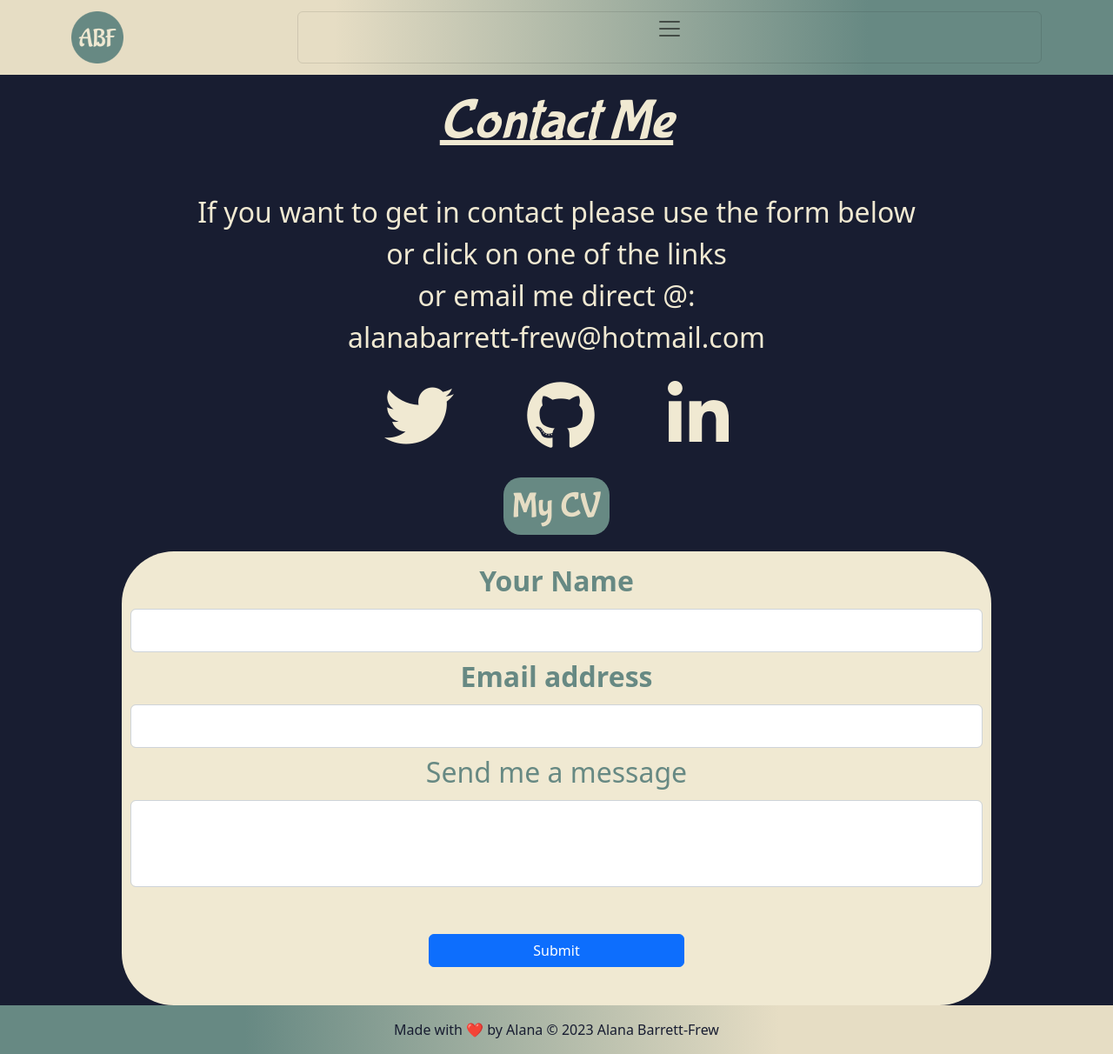
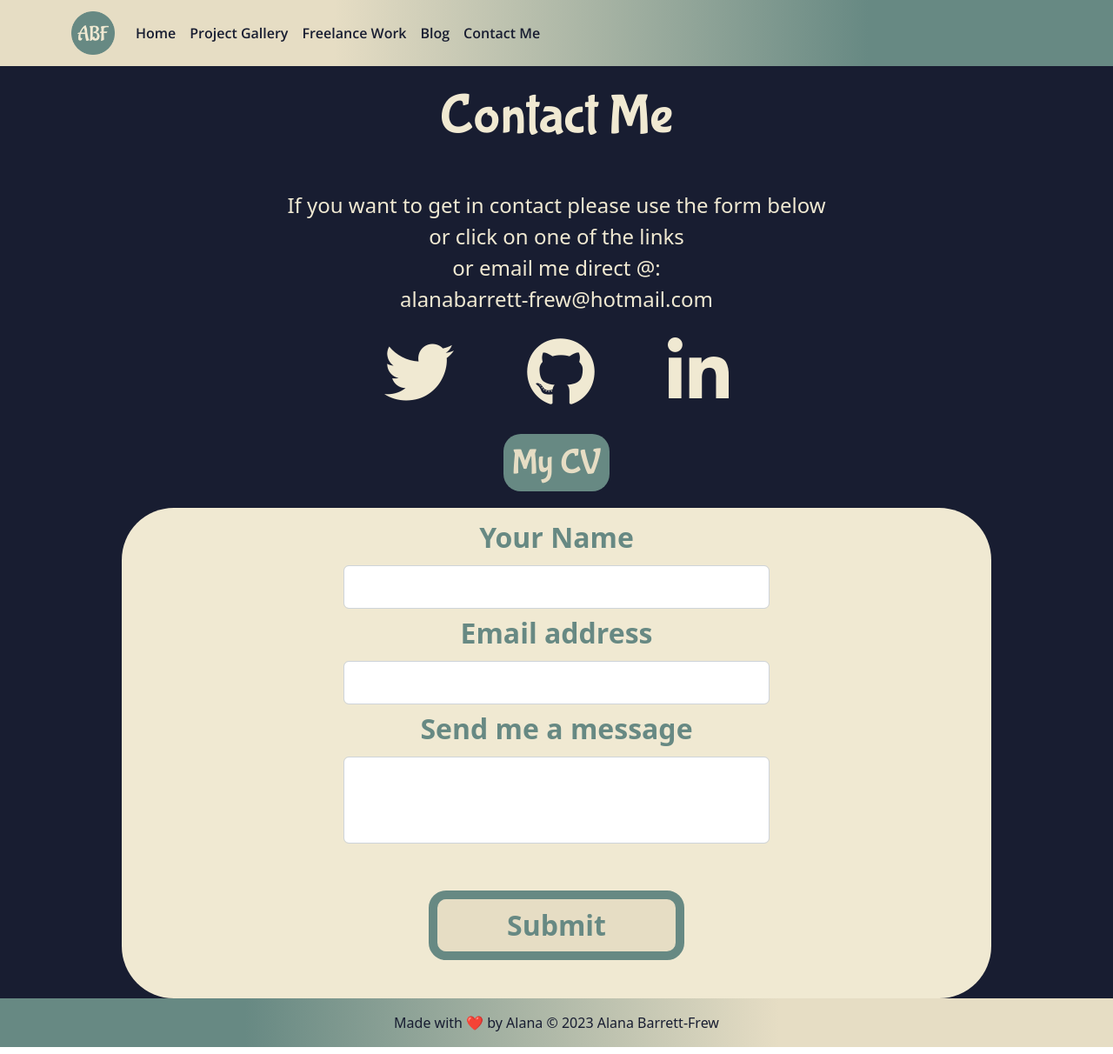
Before and after one commit to AlanaBF/Alana-Portfolio, a React (Vite) app: page /#/Contact in a window 1280 px wide. Shown: the whole page at 87% size. Built offline with nearby package versions, Linux system fonts and the light colour scheme.

Commit message:
bootstrap added and styled

```diff
--- a/index.html
+++ b/index.html
@@ -40,9 +40,12 @@
     <link rel="preconnect" href="https://fonts.googleapis.com" />
     <link rel="preconnect" href="https://fonts.gstatic.com" crossorigin />
     <link
-      href="https://fonts.googleapis.com/css2?family=Bubblegum+Sans&family=Open+Sans:wght@300&display=swap"
+      href="https://fonts.googleapis.com/css2?family=Bubblegum+Sans&family=Open+Sans:wght@600&display=swap"
       rel="stylesheet"
     />
+    <!-- Bootstrap Style Sheet -->
+    <!-- <link href="https://cdn.jsdelivr.net/npm/bootstrap@5.3.0-alpha3/dist/css/bootstrap.min.css" rel="stylesheet" integrity="sha384-KK94CHFLLe+nY2dmCWGMq91rCGa5gtU4mk92HdvYe+M/SXH301p5ILy+dN9+nJOZ" crossorigin="anonymous"> -->
+
     <!-- Stylesheet -->
     <link rel="stylesheet" href="/src/index.css" />
   </head>
--- a/src/components/ContactMe/index.jsx
+++ b/src/components/ContactMe/index.jsx
@@ -42,7 +42,7 @@ export const ContactMe = () => {
           <Form.Label className="messagelabel">Send me a message</Form.Label>
           <Form.Control className="messagebox" name="message" />
         </Form.Group>
-        <Button className="submit" variant="primary" type="submit" value="Send">
+        <Button className="submit-button" variant="primary" type="submit" value="Send">
           Submit
         </Button>
       </Form.Group>
--- a/src/components/Header/index.jsx
+++ b/src/components/Header/index.jsx
@@ -1,47 +1,45 @@
 import React from "react";
 import favicon from "../../assets/favicon/apple-touch-icon.png";
-import '../../index.css'
-import Container from 'react-bootstrap/Container';
-import Nav from 'react-bootstrap/Nav';
-import Navbar from 'react-bootstrap/Navbar';
-import { LinkContainer } from 'react-router-bootstrap';
+import Container from "react-bootstrap/Container";
+import Nav from "react-bootstrap/Nav";
+import Navbar from "react-bootstrap/Navbar";
+import { LinkContainer } from "react-router-bootstrap";
 
 function Header() {
   return (
-    <Container fluid className='p-0'>
-<Navbar expand="navigation navbar lg">
+    // <Container fluid className="p-0">
+      <Navbar collapseOnSelect expand="lg" className="navbar navigation">
         <Container>
           <LinkContainer to="/">
-            <Navbar.Brand >
-              <div className='logo-container'>
-                <div className='logo-text logo-mobile'>
-                </div>
-                <div className='logo-holder'>
-                  <img src={favicon} alt='logo' width="60px" />
-                </div>
+            <Navbar.Brand className="navbar-brand">
+              <div >
+                <img src={favicon} alt="logo" width="50px" />
               </div>
             </Navbar.Brand>
           </LinkContainer>
-          <Navbar.Toggle aria-controls="basic-navbar-nav" />
-          <Navbar.Collapse id="basic-navbar-nav">
+          <Navbar.Toggle aria-controls="responsive-navbar-nav" />
+          <Navbar.Collapse id="responsive-navbar-nav">
             <Nav className="me-auto">
-              <LinkContainer to='/ProjectGallery'>
-                <Nav.Link >Project Gallery</Nav.Link>
+              <LinkContainer to="/">
+                <Nav.Link className="nav-link">Home</Nav.Link>
+              </LinkContainer>
+              <LinkContainer to="/ProjectGallery">
+                <Nav.Link className="nav-link">Project Gallery</Nav.Link>
               </LinkContainer>
               <LinkContainer to="/Freelance">
-                <Nav.Link >Freelance Work</Nav.Link>
+                <Nav.Link className="nav-link">Freelance Work</Nav.Link>
               </LinkContainer>
               <LinkContainer to="/Blog">
-                <Nav.Link>Blog</Nav.Link>
-                </LinkContainer>
-                <LinkContainer to="/Contact">
-                <Nav.Link>Contact Me</Nav.Link>
-                </LinkContainer>
+                <Nav.Link className="nav-link">Blog</Nav.Link>
+              </LinkContainer>
+              <LinkContainer to="/Contact">
+                <Nav.Link className="nav-link">Contact Me</Nav.Link>
+              </LinkContainer>
             </Nav>
           </Navbar.Collapse>
         </Container>
       </Navbar>
-    </Container>
+    // </Container>
   );
 }
 
--- a/src/components/Search/index.jsx
+++ b/src/components/Search/index.jsx
@@ -10,7 +10,7 @@ function Search() {
           placeholder="Search"
           aria-label="Search"
         />
-        <button className="search-btn btn btn-outline-success" type="submit">
+        <button className="search-button" type="submit">
           Search
         </button>
       </form>
--- a/src/index.css
+++ b/src/index.css
@@ -21,49 +21,48 @@ h2 {
   font-family: "Bubblegum Sans", cursive;
 }
 
-/* Navbar */
+h4,
+h5 {
+  font-size: 1em;
+  line-height: 1;
+  color: #678983 !important;
+  font-family: "Bubblegum Sans", cursive;
+  text-decoration: none;
+}
+
 * {
   padding: 0;
   margin: 0;
   box-sizing: border-box;
 }
 
-.navigation {
-  display: flex;
-  margin: 0;
-  width: 100%;
-  display: flex;
-  font-family: "Open Sans", sans-serif;
-  align-items: center;
-  position: relative;
-  padding: 0.5rem 0rem;
+/* Navbar */
+
+.nav-link {
+  color: #181d31 !important;
+  font-size: 1rem;
+}
+
+.nav-link:hover {
+  color: #678983 !important;
+  background-color: #e6ddc4;
 }
 
 nav a:hover {
   color: #e6ddc4;
 }
 
-.navbar-brand {
-  color: #181d31;
-  font-size: 1em;
-  margin-left: 0%;
-}
-
-.navbar {
+.navigation {
+  width: 100%;
+  font-family: "Open Sans", sans-serif;
   background: rgb(230, 221, 196);
   background: linear-gradient(
     90deg,
     rgba(230, 221, 196, 1) 30%,
     rgba(103, 137, 131, 1) 78%
   );
-  font-size: 1.5rem;
-  justify-content: space-around;
-}
-
-.nav-link {
-  color: #181d31;
   font-size: 1rem;
-  padding: 8px;
+  padding: 0 0 4.5rem;
 }
 
 /* General Page Layout */
@@ -153,28 +152,28 @@ nav a:hover {
   justify-content: center;
   align-items: center;
   margin: auto;
-  width: 50%;
+  width: 50% !important;
   height: 50px;
 }
 
-.submit {
+.submit-button {
   display: flex;
-  margin: 50px auto 30px auto;
-  text-align: center;
-  justify-content: center;
-  align-items: center;
-  color: #678983;
-  font-weight: bold;
-  font-size: 2rem;
-  width: 30%;
-  border-radius: 20px;
-  border: #678983 solid 10px;
-  background-color: #e6ddc4;
+  margin: 50px auto 30px auto !important;
+  text-align: center !important;
+  justify-content: center !important;
+  align-items: center !important;
+  color: #678983 !important;
+  font-weight: bold !important;
+  font-size: 2rem !important;
+  width: 30% !important;
+  border-radius: 20px !important;
+  border: #678983 solid 10px !important;
+  background-color: #e6ddc4 !important;
 }
 
-.submit:hover {
-  color: #e6ddc4;
-  background-color: #678983;
+.submit-button:hover {
+  color: #e6ddc4 !important;
+  background-color: #678983 !important;
 }
 
 .messagebox {
@@ -183,7 +182,8 @@ nav a:hover {
   text-align: center;
   justify-content: center;
   align-items: center;
-  width: 50%;
+  font-weight: bold;
+  width: 50% !important;
   height: 100px;
 }
 
@@ -192,6 +192,7 @@ nav a:hover {
   display: flex;
   color: #678983;
   font-size: 2rem;
+  font-weight: bold;
   text-align: center;
   justify-content: center;
   align-items: center;
@@ -200,13 +201,18 @@ nav a:hover {
 .contactText {
   text-align: center;
   margin: 2%;
-  font-size: 2rem;
+  font-size: 1.5rem;
   color: #f0e9d2;
 }
 
 .fa {
   font-size: 5rem;
   color: #f0e9d2;
+}
+
+.fa:hover {
+  font-size: 5rem;
+  color: #678983;
 }
 
 span {
@@ -216,14 +222,7 @@ span {
 }
 
 .contact {
-  width: 100%;
-  text-align: center;
-  font-size: 400%;
-  text-decoration: underline;
-  margin-bottom: 1%;
-  padding: 1rem;
-  font-style: italic;
-  color: #f0e9d2;
+  font-size: 400% !important;
 }
 
 .contactMeForm {
@@ -257,19 +256,27 @@ span {
   margin-bottom: 10px;
   color: #e6ddc4;
 }
-.card {
-  width: 35rem;
+
+.gallery-card {
+  width: 45%;
   background: #f0e9d2;
-  border-radius: 3%;
-  border: 1rem solid #678983;
+  border: 1rem solid #678983 !important;
   margin: 1%;
+}
+
+.galleryCardLink {
+  font-size: 1em;
+  line-height: 1;
+  color: #678983 !important;
+  font-family: "Bubblegum Sans", cursive;
+  text-decoration: none !important;
 }
 
 .card-image-position {
   display: flex;
 }
 
-.cardImg {
+.card-image {
   width: 100%;
   height: 100%;
   object-fit: 100%;
@@ -324,38 +331,27 @@ span {
 }
 
 .search {
-  width: 300px;
   background-color: #f0e9d2 !important;
-  margin: auto;
-  border-radius: 20px;
-  border: #f0e9d2 solid 5px;
-  padding: 10px;
-  position: absolute;
-  right: 250px;
-  top: 110px;
+  margin-left: 50% !important;
+  border-radius: 20px !important;
+  border: #f0e9d2 solid 5px !important;
+  padding: 5px !important;
 }
 
-.search-btn {
-  display: flex;
-  margin: 20px auto;
-  text-align: center;
-  justify-content: center;
-  align-items: center;
-  color: #678983;
-  position: absolute;
-  right: 100px;
-  top: 100px;
-  font-weight: bold;
-  font-size: 1rem;
-  width: 100px;
-  border-radius: 20px;
-  border: #f0e9d2 solid 5px;
-  background-color: #f0e9d2;
+.search-button {
+  color: #678983 !important;
+  font-weight: bold !important;
+  font-size: 1rem !important;
+  width: 100px !important;
+  border-radius: 20px !important;
+  border: #f0e9d2 solid 5px !important;
+  padding: 5px !important;
+  background-color: #f0e9d2 !important;
 }
 
-.search-btn:hover {
-  color: #e6ddc4;
-  background-color: #678983;
+.search-button:hover {
+  color: #e6ddc4 !important;
+  background-color: #678983 !important;
 }
 
 /* Footer */
@@ -372,3 +368,79 @@ span {
   padding: 1rem;
   width: 100%;
 }
+
+/* Page Not Found */
+
+/* .notfound-page-container {
+  width: 100%;
+  background-color: #181d31;
+}
+
+.notfound-page-inner {
+  min-height: 80vh;
+  display: flex;
+  justify-content: center;
+  align-items: center;
+  background-color: #678983;
+}
+
+.notfound-page-content {
+  display: flex;
+  justify-content: center;
+  align-items: center;
+  border: 10px solid #678983;
+  border-radius: 10px;
+  width: 100%;
+  background-color:#181d31;
+  color:#e6ddc4;
+}
+
+.notfound-page-content div {
+  width: 100%;
+  height: 100%;
+  min-height: 400px;
+  display: flex;
+  justify-content: flex-end;
+  flex-direction: column;
+  align-items: flex-start;
+}
+
+.notfound-page-content div:nth-child(1) {
+  justify-content: center;
+  align-items: center;
+}
+
+.notfound-page-content p {
+  font-size: 1rem;
+}
+
+.notfound-page-content span {
+  font-size: 2rem;
+}
+
+.notfound-page-content a {
+  color: #e6ddc4;
+}
+
+.notfound-page-content img {
+  width: 100%;
+  max-width: 400px;
+
+}
+
+
+@media screen and (max-width: 767px) {
+  .notfound-page-content {
+    flex-direction: column;
+    margin: 40px 0;
+  }
+
+  .notfound-page-content p {
+    font-size: 1.3rem;
+  }
+
+  .notfound-page-content div {
+    min-height: 260px;
+    align-items: center;
+  }
+} */
--- a/src/main.jsx
+++ b/src/main.jsx
@@ -4,7 +4,6 @@ import App from "./App";
 import "./index.css";
 import "./App.css";
 import 'bootstrap/dist/css/bootstrap.css';
-
 ReactDOM.createRoot(document.getElementById("root")).render(
   <React.StrictMode>
     <App />
--- /dev/null
+++ b/src/pages/Not Found/NotFound.jsx
@@ -0,0 +1,29 @@
+import React from 'react'
+import { Container } from 'react-bootstrap'
+import error from '../../assets/vecteezy_3d-code-debugging-illustration-side-view_10998101_639.png'
+import { Link } from 'react-router-dom'
+
+
+const NotFound = () => {
+  return (
+    <Container fluid className='notfound-page-container'>
+      <Container className='notfound-page-inner'>
+        <div className='notfound-page-content'>
+          <div>
+            <p>Oops...</p>
+            <span> 404 </span>
+            <p>Page Not Found</p>
+
+            <Link to='/'>Go To Home Page..</Link>
+          </div>
+          <div>
+            <img clasName="bug404" src={error} alt="bug image" />
+          </div>
+          <div><a href="https://www.vecteezy.com/free-png/error">Error PNGs by Vecteezy</a></div>
+        </div>
+      </Container>
+    </Container>
+  )
+}
+
+export default NotFound
--- a/src/pages/index.jsx
+++ b/src/pages/index.jsx
@@ -3,5 +3,6 @@ import ProjectGallery from "./Project Gallery";
 import Blog from "./Blog";
 import Freelance from "./Freelance";
 import Home from "./Home"
+import NotFound from "./Not Found/NotFound";
 
-export { Home, Contact, ProjectGallery, Blog, Freelance }
+export { Home, Contact, ProjectGallery, Blog, Freelance, NotFound }
```
Also changed, not shown: src/App.jsx (+5 -3 lines), src/components/ProjectCard/index.jsx (+8 -8 lines), 1 other file (tests, documents, lock files or other folders).
